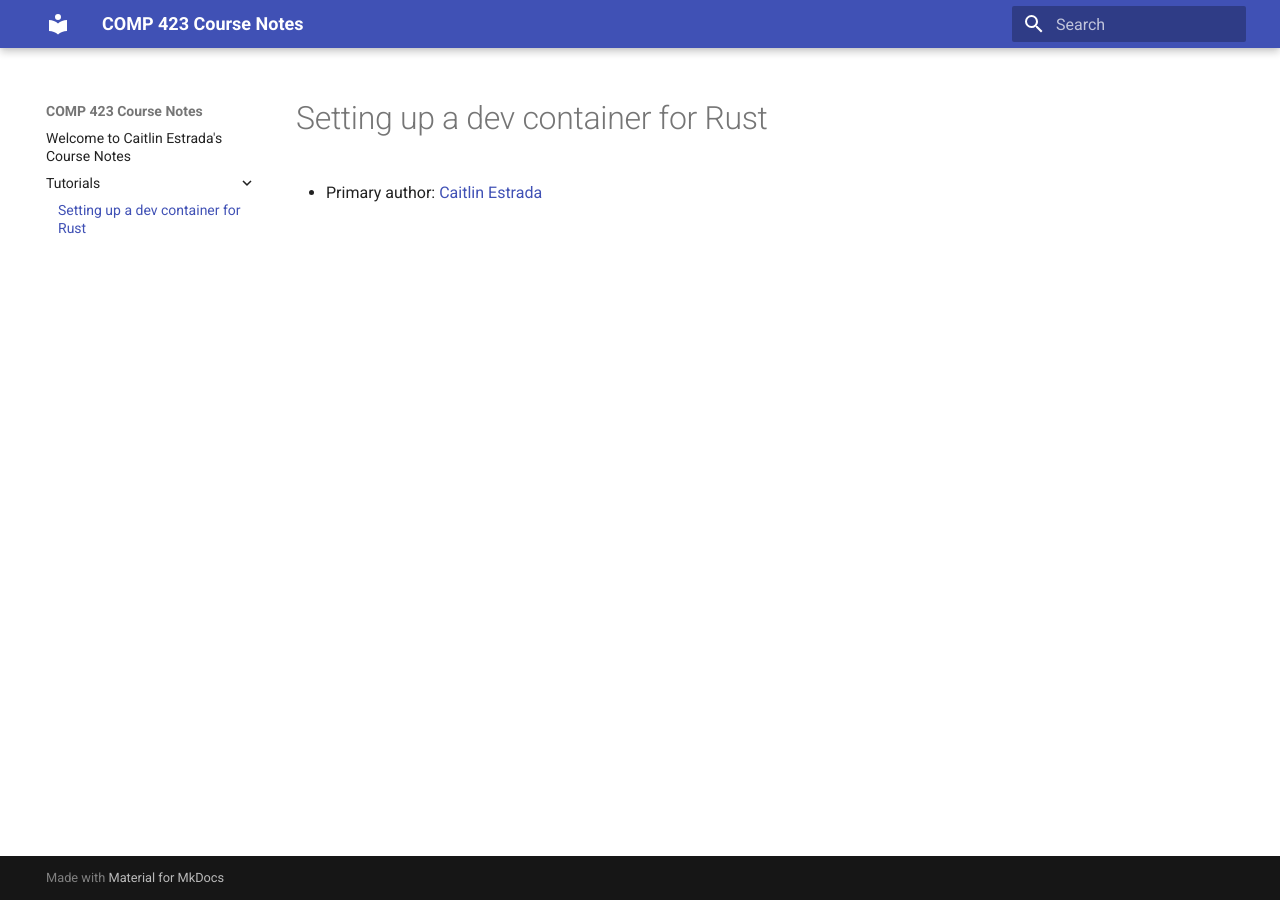
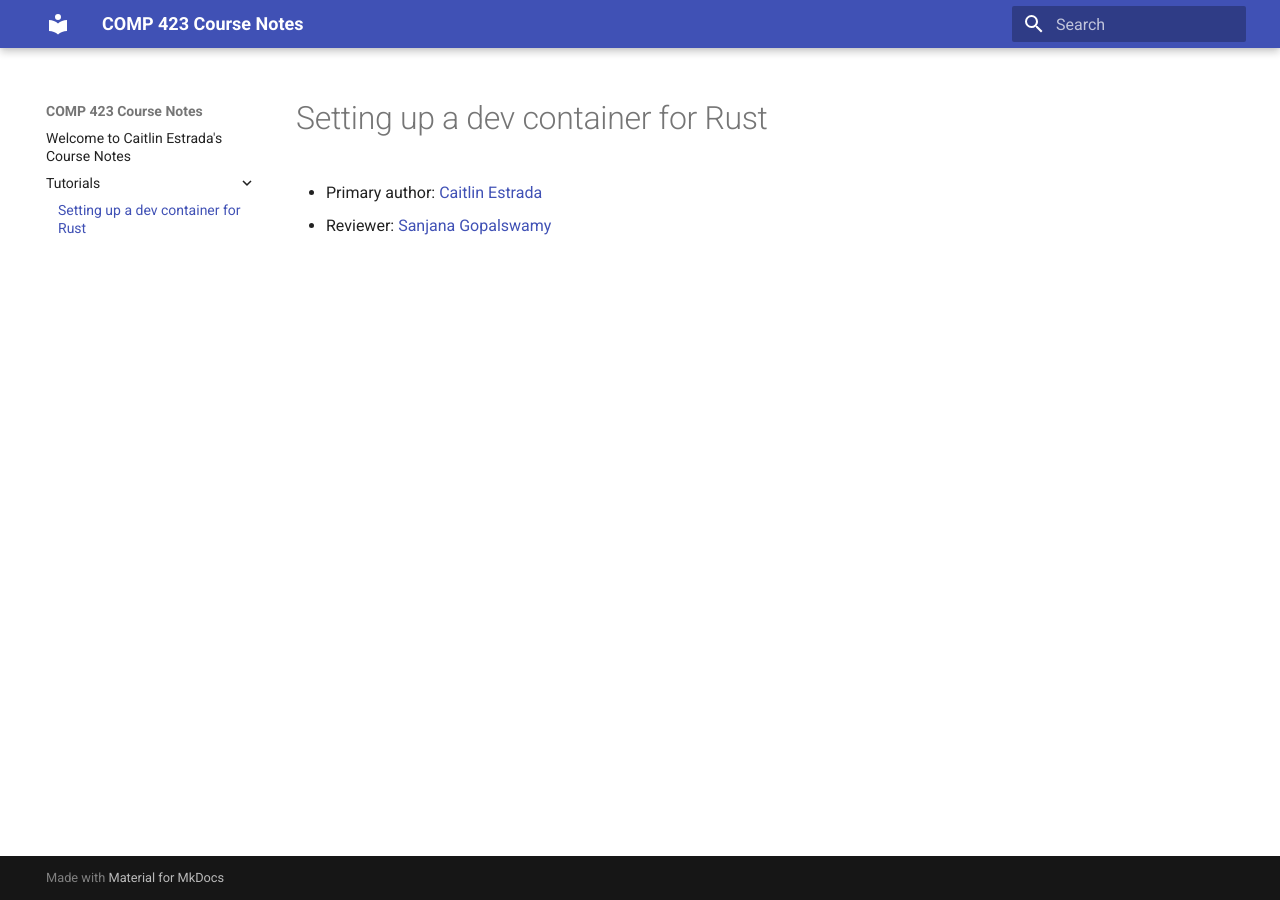
Before and after one commit to caitlinestrada27/comp423-course-notes, an MkDocs documentation site: the page built from docs/tutorials/rust-setup.md, in a window 1280 px wide. Built offline with MkDocs 1.6.1 and Material for MkDocs 9.7.7, drawn with Linux system fonts in a browser that asks for light colours.

Commit message:
added reviewer info

```diff
--- a/docs/tutorials/rust-setup.md
+++ b/docs/tutorials/rust-setup.md
@@ -1,3 +1,4 @@
 # Setting up a dev container for Rust
 
 * Primary author: [Caitlin Estrada](https://github.com/caitlinestrada27)
+* Reviewer: [Sanjana Gopalswamy](https://https://github.com/sgopal08)
```
